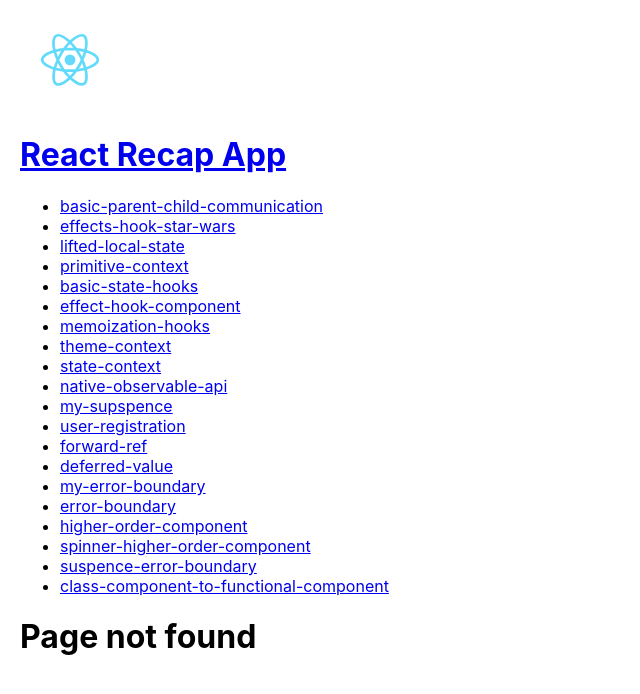
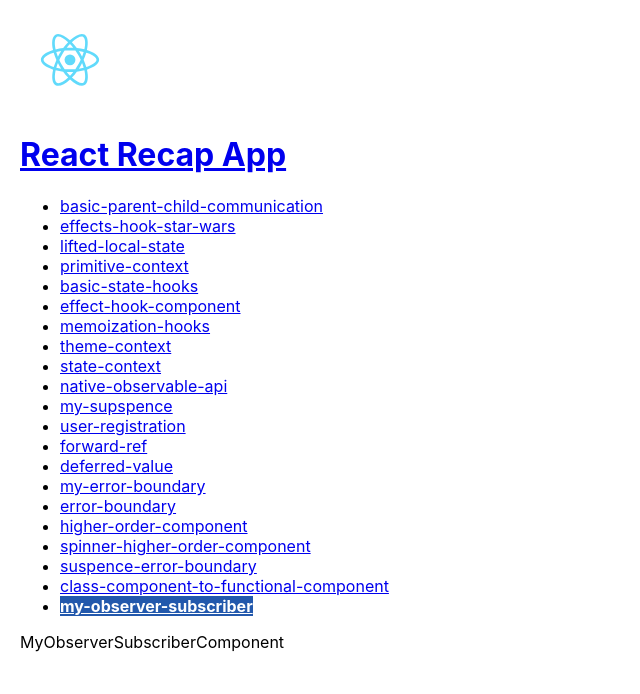
Before and after one commit to tscislo/react-playground, a React app: page /my-observer-subscriber in a window 1280 px wide. Shown: the top 694 px of the page, without its empty margins (0-640 px from the left). Built offline with nearby package versions, Linux system fonts and the light colour scheme.

Commit message:
My Observable

```diff
--- a/src/App.tsx
+++ b/src/App.tsx
@@ -5,6 +5,7 @@
     ClassComponentToFunctionalComponent
 } from "./class-component-to-functional-component/class-component-to-functional-component";
 import {ErrorBoundaryComponent} from "./error-boundary/error-boundary.component";
+import {MyObserverSubscriberComponent} from "./my-observer-subscriber/my-observer-subscriber.component";
 import {MyErrorBoundaryComponent} from "./native-error-boundary/my-error-boundary.component";
 import {
     SpinnerHigherOrderExampleComponent
@@ -83,6 +84,7 @@
                                 <Route path="spinner-higher-order-component"
                                        element={<SpinnerHigherOrderExampleComponent/>}/>
                                 <Route path="class-component-to-functional-component" element={<ClassComponentToFunctionalComponent/>}/>
+                                <Route path="my-observer-subscriber" element={<MyObserverSubscriberComponent/>}/>
                                 <Route path="*" element={<h1>Page not found</h1>}/>
                             </Route>
                         </Routes>
--- a/src/menu/menu.component.tsx
+++ b/src/menu/menu.component.tsx
@@ -24,5 +24,6 @@
         <li><NavLink to={'spinner-higher-order-component'}>spinner-higher-order-component</NavLink></li>
         <li><NavLink to={'suspence-error-boundary'}>suspence-error-boundary</NavLink></li>
         <li><NavLink to={'class-component-to-functional-component'}>class-component-to-functional-component</NavLink></li>
+        <li><NavLink to={'my-observer-subscriber'}>my-observer-subscriber</NavLink></li>
     </ul>
 })
--- /dev/null
+++ b/src/my-observer-subscriber/my-observable.ts
@@ -0,0 +1,26 @@
+export class MySubscriber {
+    constructor(private name: string) {
+    }
+
+    update(message: string) {
+        console.log(this.name, message);
+    }
+}
+
+export class MyObservable {
+    private subscribers = new Set<MySubscriber>()
+
+    public subscribe(observer: MySubscriber) {
+        this.subscribers.add(observer);
+    }
+
+    public unsubscribe(observer: MySubscriber): void {
+        this.subscribers.delete(observer)
+    }
+
+    public emit(message: string) {
+        for (const subscriber of this.subscribers.values()) {
+            subscriber.update(message);
+        }
+    }
+}
--- /dev/null
+++ b/src/my-observer-subscriber/my-observer-subscriber.component.tsx
@@ -0,0 +1,14 @@
+import {MyObservable, MySubscriber} from "./my-observable";
+
+export const MyObserverSubscriberComponent = () => {
+    const observable1 = new MyObservable();
+
+    const sub1 = new MySubscriber("1");
+    const sub2 = new MySubscriber("2");
+
+    observable1.subscribe(sub1);
+    observable1.subscribe(sub2);
+
+    observable1.emit("test")
+    return <>MyObserverSubscriberComponent</>
+}
```
